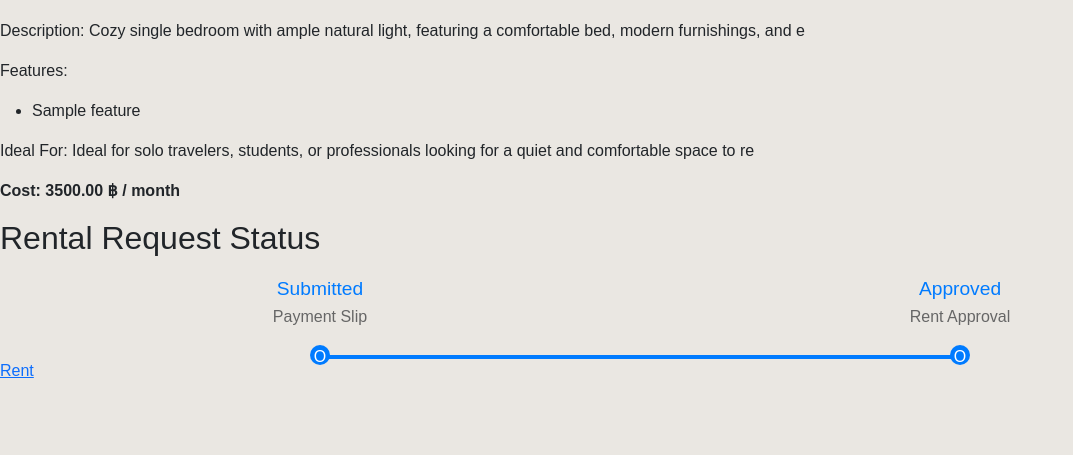
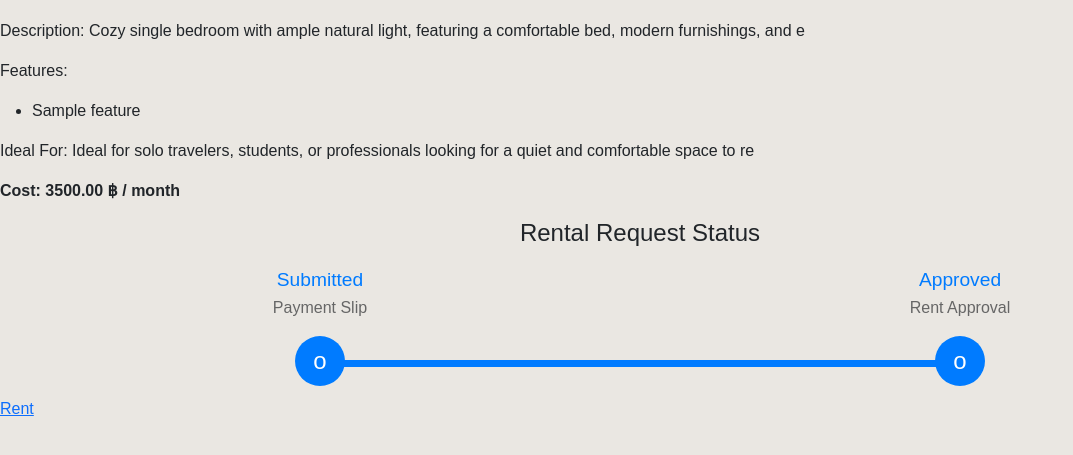
Before and after one commit to Pong50887/RentHub-Connect-Selenium, a Django app: page /rental/101/ in a window 1280 px wide. Shown: the part 320-775 px from the top of the page, without its empty margins (0-1073 px from the left). Run offline with Django 5.2, Linux system fonts and the light colour scheme; a user stored in the database is signed in; data comes from the database, SQL or seed files in the repository; tables that the repository leaves empty hold one stand-in row (values such as "Sample post").

Commit message:
further stylistic changes for status visualization
- Adjust title size and alignment
- Encapsulation of "o" and "x" symbol in milestone
- Bigger circle
- Circle changes color according to milestone status
- improvise progress line

```diff
--- a/renthub/static/renthub/status.css
+++ b/renthub/static/renthub/status.css
@@ -23,22 +23,24 @@
 }
 
 .milestone-circle {
-    width: 20px;
-    height: 20px;
+    width: 50px;
+    height: 50px;
     border-radius: 50%;
+    display: flex;
+    justify-content: center;
+    align-items: center;
     background-color: #007bff;
-    margin-bottom: 10px;
-    position: relative;
 }
 
 .progress-line {
     width: 50%;
-    height: 4px;
+    height: 7px;
     background-color: #007bff;
     margin: 0 auto;
     position: relative;
     z-index: -1;
-    margin-top: -20px;
+    margin-top: -26px;
+    margin-bottom: 30px;
 }
 
 .milestone-description p {
--- a/renthub/templates/renthub/rental.html
+++ b/renthub/templates/renthub/rental.html
@@ -24,7 +24,7 @@
 
     <div class="rental-status">
     {% if milestones %}
-        <h2>Rental Request Status</h2>
+        <h4 style="text-align: center;">Rental Request Status</h4>
         <div class="milestone-row">
             {% for milestone in milestones %}
                 <div class="milestone">
@@ -34,12 +34,9 @@
                     <div class="milestone-description">
                         <p>{{ milestone.description }}</p>
                     </div>
-                    <div class="milestone-circle">
-                        {% if milestone.status == "Submitted" or milestone.status == "Approved" %}
-                            <p style="color: white;">O</p>
-                        {% elif milestone.status == "Rejected" %}
-                            <p style="color: white;">X</p>
-                        {% endif %}
+                    <div class="milestone-circle"
+                    style= "{% if milestone.symbol == 'x' %}background-color: #D40028;{% endif %}">
+                        <p style="color: white; margin: 0; font-size: 24px;">{{ milestone.symbol }}</p>
                     </div>
                 </div>
             {% endfor %}
--- a/renthub/utils.py
+++ b/renthub/utils.py
@@ -29,17 +29,25 @@ def delete_qr_code(room_number):
 def get_rental_progress_data(status):
     """Return milestones information regarding rental request approval status."""
     milestones = [
-        {"step": 1, "description": "Payment Slip", "status": "Pending"},
-        {"step": 2, "description": "Rent Approval", "status": "Pending"},
+        {"step": 1, "description": "Payment Slip", "status": "Pending", "symbol":""},
+        {"step": 2, "description": "Rent Approval", "status": "Pending", "symbol":""},
     ]
 
     if status == "wait":
         milestones[0]["status"] = "Submitted"
+        milestones[0]["symbol"] = "o"
     elif status == "approve":
         milestones[0]["status"] = "Submitted"
+        milestones[0]["symbol"] = "o"
+
         milestones[1]["status"] = "Approved"
+        milestones[1]["symbol"] = "o"
+
     elif status == "reject":
         milestones[0]["status"] = "Submitted"
+        milestones[0]["symbol"] = "o"
+
         milestones[1]["status"] = "Rejected"
+        milestones[1]["symbol"] = "x"
 
     return milestones
```
